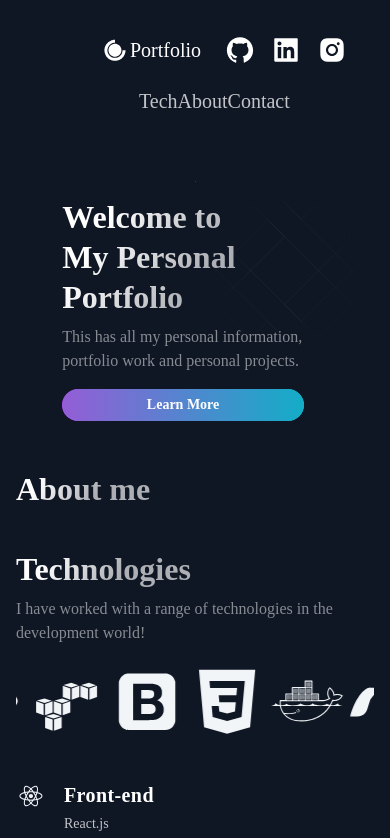
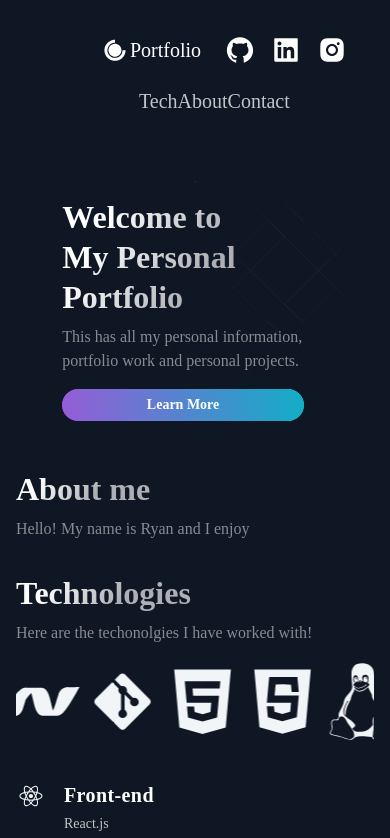
Before and after one commit to ryan-trampe/react_profile, a Next.js app: page / in a window 390 px wide. Shown: the top 838 px of the page. Built offline with nearby package versions, Linux system fonts and the light colour scheme; a web font is replaced by a local one.

Commit message:
Uploaded pictures into public folder

```diff
--- a/src/components/about/About.tsx
+++ b/src/components/about/About.tsx
@@ -6,7 +6,9 @@ function About(props: any) {
   return (
     <section className="GlobalSection">
       <h2 className="SectionTitle">About me</h2>
-      <p className="SectionText"></p>
+      <p className={styles.AboutText}>
+        Hello! My name is Ryan and I enjoy
+      </p>
     </section>
   );
 }
--- a/src/components/about/AboutStyle.module.css
+++ b/src/components/about/AboutStyle.module.css
@@ -0,0 +1,21 @@
+.AboutText {
+  max-width: 800px;
+  font-size: 20px;
+  line-height: 40px;
+  font-weight: 300;
+  padding-bottom: 3.6rem;
+  color: rgba(255, 255, 255, 0.5);
+
+  @media screen and (max-width: 768px) {
+    max-width: 670px;
+    font-size: 20px;
+    line-height: 32px;
+    padding-bottom: 24px;
+  }
+
+  @media screen and (max-width: 640px) {
+    font-size: 16px;
+    line-height: 24px;
+    padding-bottom: 16px;
+  }
+}
--- a/src/components/projects/Projects.tsx
+++ b/src/components/projects/Projects.tsx
@@ -11,6 +11,7 @@ function Projects() {
         "Using A Tiva C series microcontroller, this device tracks the orientation of an object.",
       tags: ["C", "Tiva C Series microcontroller"],
       source: "https://github.com/ryan-trampe/accelerometer_track",
+      pic: "/pic0.png",
       id: 0,
     },
     {
@@ -19,6 +20,7 @@ function Projects() {
         "Web application child adoption solution for the browser. Shows a database of children for adoption and foster-parents looking to adopt",
       tags: ["HTML", "Python (Django)", "Bootstrap", "Docker/Docker-Compose"],
       source: "https://github.com/ryan-trampe/fostr_python",
+      pic: "/pic1.png",
       id: 1,
     },
     {
@@ -27,6 +29,7 @@ function Projects() {
         "Simulated 8-bit microprocessor with custom instruction. Custom components include program counter, instruction decoder, and program sequencer.",
       tags: ["Quartus", "SystemVerilog"],
       source: "https://github.com/ryan-trampe/accelerometer_track",
+      pic: "/pic2.png",
       id: 2,
     },
   ];
@@ -48,7 +51,10 @@ function Projects() {
         {projectList.map((p, i) => {
           return (
             <div className={styles.BlogCard} key={i}>
-              <Image alt="Picture" src="/pic0.png" width={100} height={100} objectFit="cover" />
+              {/* <Image alt="Picture" src={p.pic} width={100} height={100} objectFit="cover" /> */}
+              <picture>
+                <img alt="picture" className={styles.Img} src={p.pic} />
+              </picture>
               <div className={styles.TitleContent}>
                 <h3 className={styles.HeaderThree}>{p.title}</h3>
                 <hr className={styles.Hr} />
--- a/src/components/projects/ProjectsStyle.module.css
+++ b/src/components/projects/ProjectsStyle.module.css
@@ -3,6 +3,7 @@
   height: 100%;
   object-fit: cover;
   overflow: hidden;
+  padding: 1rem;
 }
 /* section */
 .GridContainer {
--- a/src/components/tech/Tech.tsx
+++ b/src/components/tech/Tech.tsx
@@ -31,7 +31,7 @@ function Tech() {
       <div className="SectionDivide" />
       <h2 className="SectionTitle">Technologies</h2>
       <p className="SectionText">
-        I have worked with a range of technologies in the development world!
+        Here are the techonolgies I have worked with!
       </p>
       {/* Auto-scrolling carousel */}
       <div className={styles.CarouselWrapper}>
--- a/src/components/tech/TechStyle.module.css
+++ b/src/components/tech/TechStyle.module.css
@@ -140,10 +140,7 @@
   white-space: nowrap;
   overflow: hidden;
   display: inline-block;
-  animation: marquee 60s linear infinite;
-}
-.marquee picture {
-  display: inline-block;
+  animation: marquee 10s linear infinite;
 }
 @keyframes marquee {
   0% {
```
Also changed, not shown: public/pic1.png (added), public/pic2.png (added).
